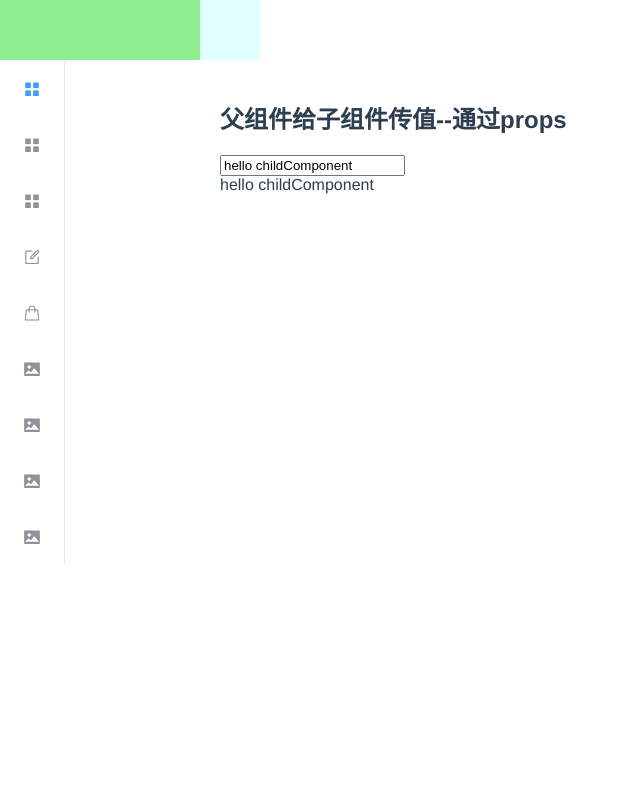
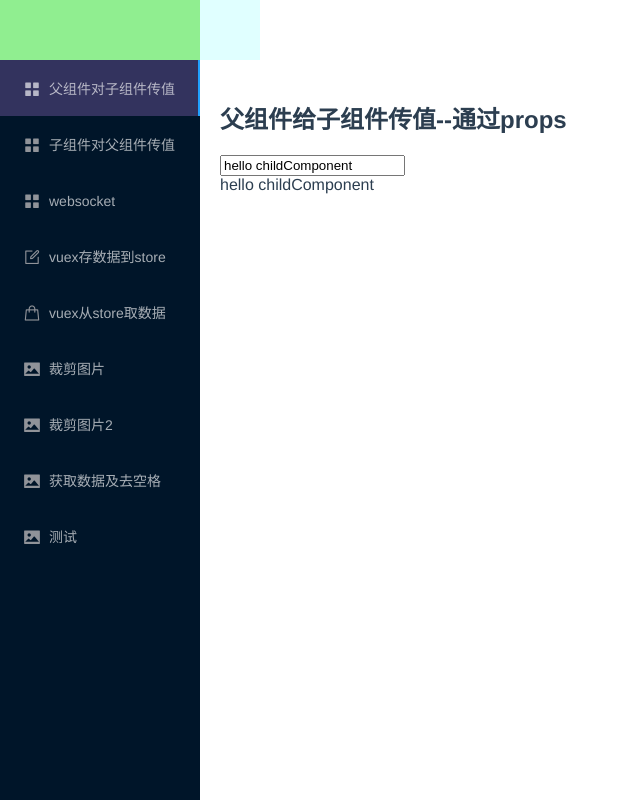
Before and after one commit to ClausLiang/elementAndVueDemo, a Vue app: page /#/fatherToSon in a window 1280 px wide. Both pictures are taken after a click on the button "登录". Shown: the whole page, without its empty margins (0-640 px from the left). Built offline with nearby package versions, Linux system fonts and the light colour scheme.

Commit message:
菜单优化

```diff
--- a/src/components/Index.vue
+++ b/src/components/Index.vue
@@ -1,6 +1,6 @@
 <template>
   <div class="index-wrapper">
-    <div class="menu-wrapper">
+    <div :class="menuCollapse ? 'menu-wrapper collapse' : 'menu-wrapper'">
       <div class="logo">
 
       </div>
@@ -58,7 +58,7 @@
     data () {
       return {
         currentMenu: this.$route.path,
-        menuCollapse: true
+        menuCollapse: false
       }
     },
     created () {
@@ -76,13 +76,41 @@
   }
 </script>
 <style lang="stylus">
+  .customAni{
+    transition: all 300ms ease-in-out;
+  }
   .index-wrapper{
     display: flex;
+    height: 100%;
     .menu-wrapper{
       flex: 0 0 200px;
+      background: #001529;
+      @extend .customAni;
+      &.collapse{
+        flex: 0 0 64px;
+        .el-menu{
+          span{
+            opacity: 0;
+          }
+        }
+      }
       .logo{
         height: 60px;
         background: lightgreen;
+      }
+      .el-menu{
+        border-right: none;
+        background: #001529;
+        .el-menu-item{
+          color: hsla(0,0%,100%,.65);
+          &:hover{
+            background: #000c17;
+          }
+          &.is-active{
+            background: #33335e;
+            border-right: 2px solid #20a1ff;
+          }
+        }
       }
     }
     .main-content{
```
